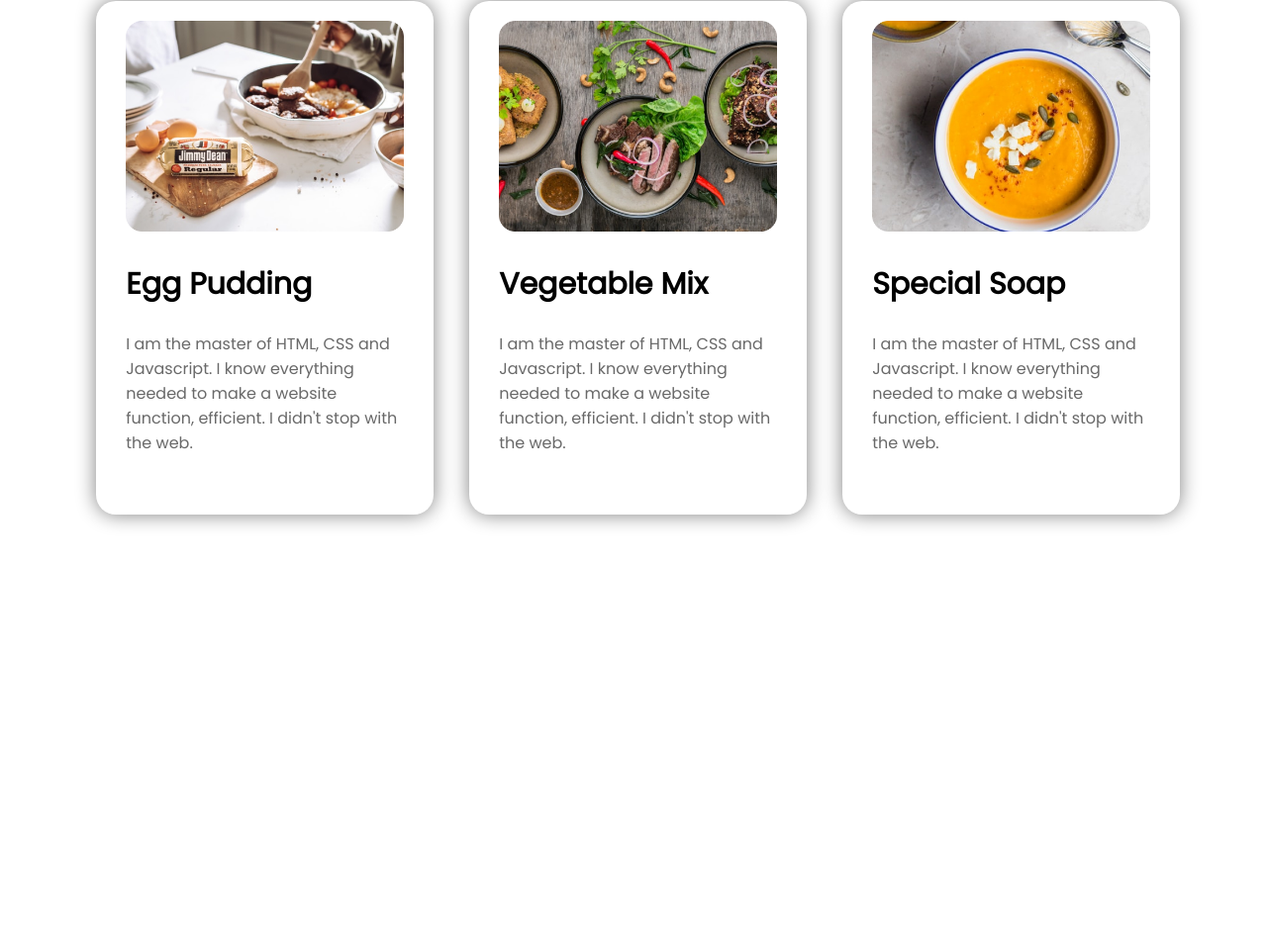
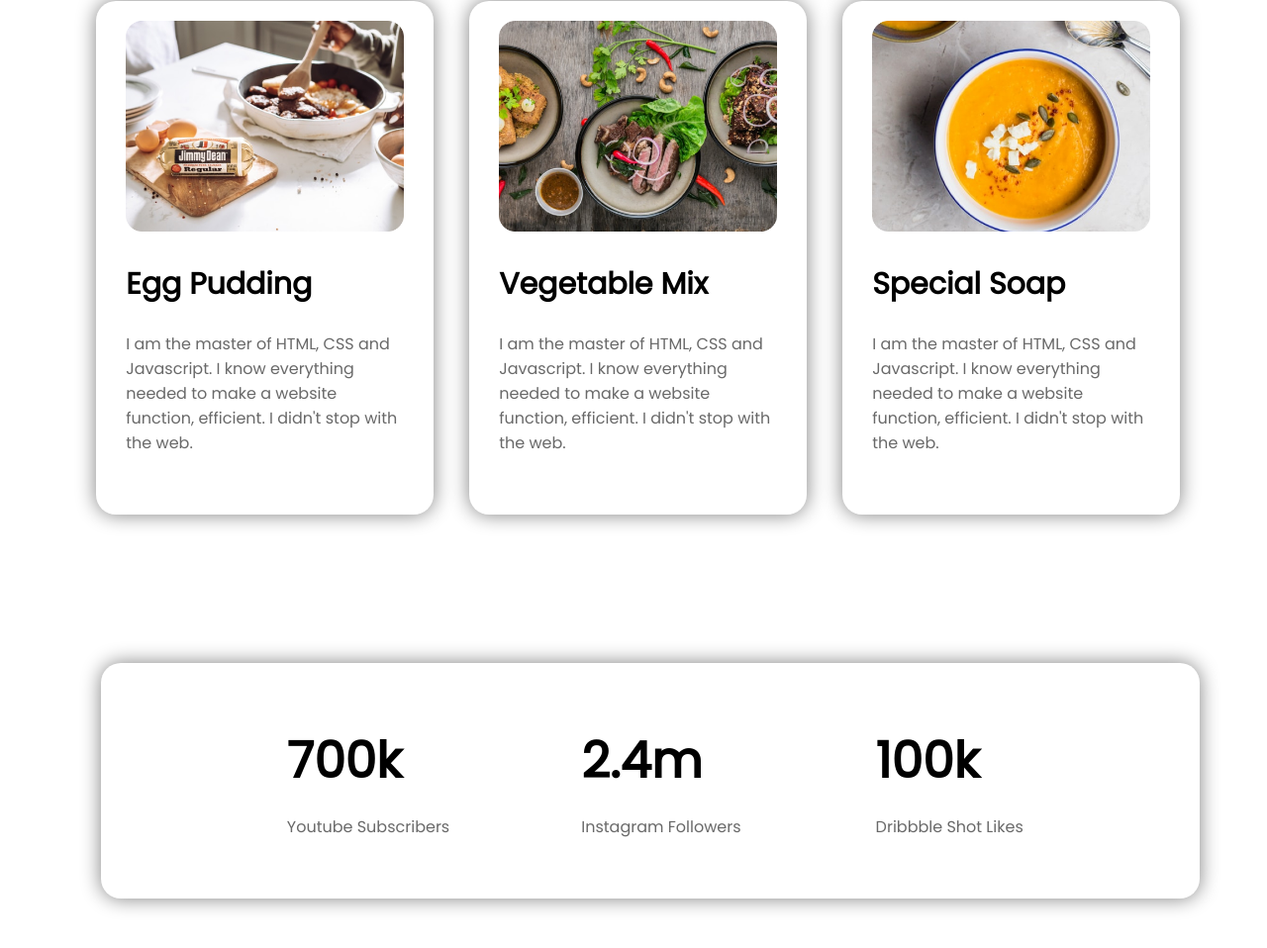
Before and after one commit to rokunuzzamanbhuiya/food-website, a plain HTML site: page index.html in a window 1280 px wide. Shown: the part 1755-2713 px from the top of the page at 99% size. Before the commit the page ends 2325 px from the top, so only its background shows below. Drawn offline with Linux system fonts and the light colour scheme.

Commit message:
social section complete

```diff
--- a/index.html
+++ b/index.html
@@ -67,6 +67,22 @@
             </div>
         </div>
     </section>
+	<section class="social-area" id="social-part">
+        <div class="d-flex-social">
+            <div class="social-item-one" id="youtube">
+                <h1>700k</h1>
+                <p>Youtube Subscribers</p>
+            </div>
+            <div class="social-item-two" id="instagram">
+                <h1>2.4m</h1>
+                <p>Instagram Followers</p>
+            </div>
+            <div class="social-item-three" id="youtube">
+                <h1>100k</h1>
+                <p>Dribbble Shot Likes</p>
+            </div>
+        </div>
+    </section>
 
 
 </body>
--- a/style.css
+++ b/style.css
@@ -184,3 +184,39 @@ p{
 #recipies-three img{
     width: 100%;
 }
+
+.social-area{
+    margin-top: 100px;
+}
+.d-flex-social{
+    display: flex;
+    margin-right: 5%;
+    box-shadow: 0px 0px 20px gray;
+    width: 82%;
+    margin-left: 8%;
+    padding-top: 20px;
+    padding-bottom: 0px;
+    padding-left: 30px;
+    padding-right: 30px;
+    border-radius: 20px;
+    margin-bottom: 50px;
+}
+.social-item-one{
+    width: 30%;
+    margin-left: 15%;
+}
+.social-item-one h1{
+    margin-bottom: 0px;
+}
+.social-item-two{
+    width: 30%;
+}
+.social-item-two h1{
+    margin-bottom: 0px;
+}
+.social-item-three{
+    width: 30%;
+}
+.social-item-three h1{
+    margin-bottom: 0px;
+}
```
